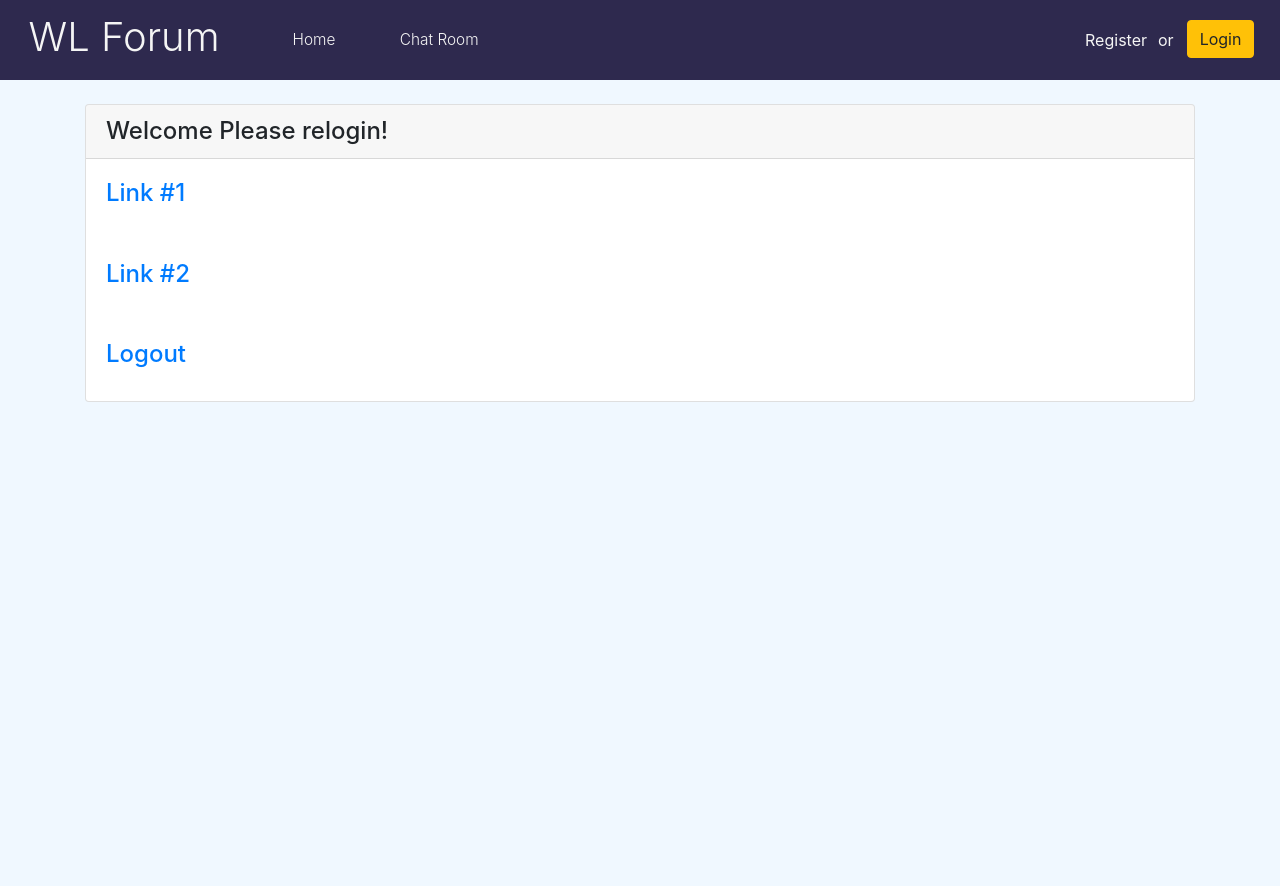
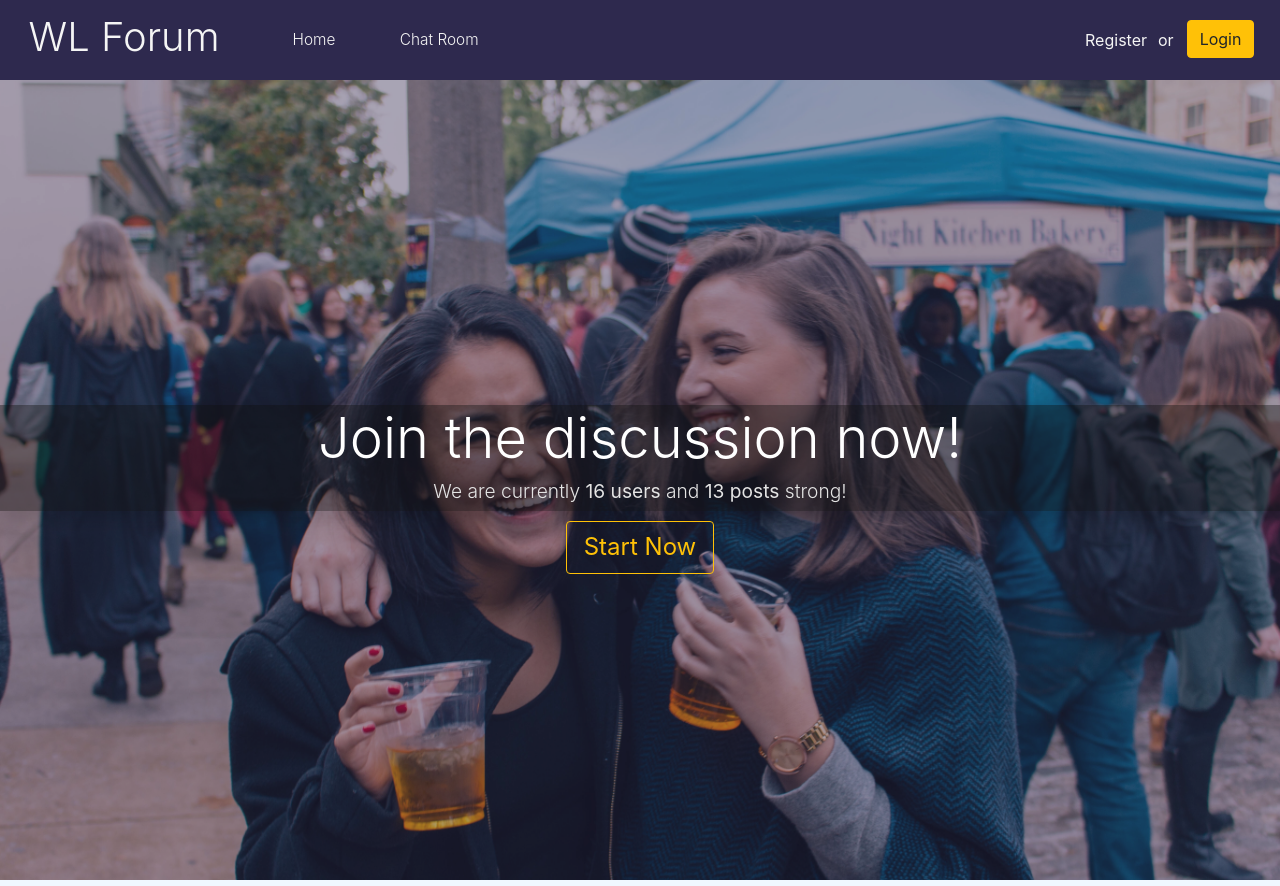
Before and after one commit to ZyphonGT/WebsiteLogin, a PHP site: page /menu.php in a window 1280 px wide. Before the commit the page ends 402 px from the top, so only its background shows below. Run offline with PHP 8.4, Linux system fonts and the light colour scheme; data comes from the database, SQL or seed files in the repository.

Commit message:
Styled "menu.php"

```diff
--- a/header.php
+++ b/header.php
@@ -27,6 +27,47 @@
             exit();
         }
         $_SESSION['LAST_ACTIVITY'] = time(); // update last activity time stamp
+
+        /******************
+         *   Functions    *
+         ******************/
+        // used in menu.php
+        function countUsers() {
+            $link = mysqli_connect("localhost","root","","brinets");
+            if(!$link) {
+                die("Connection Failed: ".mysqli_connect_error());
+            }
+
+            $sql  = "SELECT * FROM user";
+            $stmt = mysqli_stmt_init($link);
+            if(!mysqli_stmt_prepare($stmt, $sql)) {
+                return -1;
+            } else {
+                mysqli_stmt_execute($stmt);
+                $result = mysqli_stmt_get_result($stmt);
+
+                return mysqli_num_rows($result);
+            }
+        }
+
+        // used in menu.php
+        function countPosts() {
+            $link = mysqli_connect("localhost","root","","brinets");
+            if(!$link) {
+                die("Connection Failed: ".mysqli_connect_error());
+            }
+
+            $sql  = "SELECT * FROM post_table";
+            $stmt = mysqli_stmt_init($link);
+            if(!mysqli_stmt_prepare($stmt, $sql)) {
+                return -1;
+            } else {
+                mysqli_stmt_execute($stmt);
+                $result = mysqli_stmt_get_result($stmt);
+
+                return mysqli_num_rows($result);
+            }
+        }
 ?>
 
 
@@ -62,7 +103,7 @@
             } else {
                 $uid=$_SESSION['uid'];
                 $uid=strtoupper($uid);
-                echo    '<span id="or">Welcome back, '.$uid.'!</span>';
+                echo    '<span id="or">Signed in as '.$uid.'</span>';
             }
         ?>
 
--- a/menu.php
+++ b/menu.php
@@ -1,10 +1,37 @@
 <?php
 require 'header.php';
 ?>
-
 <link rel="stylesheet" href="style/menu.css">
 
 <main>
+    <div class="menu-bg">
+        <div class="menu-caption">
+            <div class="shadow">
+                <h1 class="display-4">
+
+                    <?php
+                        if(!isset($_SESSION['uid'])){
+                            echo 'Join the discussion now!';
+                        } else{
+                            echo 'Welcome back, '.$username.'!';
+                        }
+                    ?>
+                </h1>
+                <h6 class="display-4 caption-end">We are currently <strong><?php echo countUsers()?> users</strong> and <strong><?php echo countPosts()?> posts</strong> strong!</h6>
+            </div>
+
+            <a href="chat.php">
+            <button class="btn btn-outline-warning menu-button"><h4 class="display-4 btn-menu-text">
+                Start Now
+            </h4></button>
+            </a>
+        </div>
+
+    </div>
+
+</main>
+
+<!--
     <div class="container my-4">
         <div class="row">
             <div class="col-12">
@@ -23,7 +50,7 @@ require 'header.php';
             </div>
         </div>
     </div>
-</main>
+ -->
 
 <?php
     require 'footer.php';
--- a/style/header.css
+++ b/style/header.css
@@ -11,7 +11,9 @@ header h1{
     margin-top: 10px;
     color: whitesmoke;
 }
-
+nav > ul {
+    margin: 0
+}
 header h1 a {
     color: whitesmoke;
 }
@@ -90,4 +92,9 @@ header li:hover a{
 
 body {
     background-color: aliceblue;
+    height: 100%;
 }
+
+html {
+    height: 100%;
+}
--- a/style/menu.css
+++ b/style/menu.css
@@ -1,8 +1,62 @@
-.top-image{
-    background-image: "img/homepage.jpg";
-    height: 50%;
+
+.menu-bg{
+    background-image: url('../img/homepage.jpg');
+    height: 100%;
+    width: 100%;
+    box-shadow: 0 3000px rgba(46,41,78, 0.4) inset;
+    display: inline-block;
     position: relative;
     background-position: center;
     background-repeat: no-repeat;
     background-size: cover;
 }
+
+.menu-caption{
+    position: absolute;
+    left: 0;
+    top: 40%;
+    width: 100%;
+    padding: 5px 0px;
+
+}
+.shadow{
+    background-color: rgba(17, 17, 17, 0.4);
+}
+
+.menu-caption h1{
+    text-align: center;
+    color: #fff;
+}
+
+.menu-button{
+    display: block;
+    margin: 10px auto 0 auto;
+}
+
+.btn-menu-text{
+    text-decoration: none;
+    padding: 5px;
+    font-size: 1.5rem;
+    margin-bottom: 0px;
+    font-weight: 400;
+}
+
+a, a:hover{
+    text-decoration: none;
+}
+
+h6.caption-end{
+    padding-bottom: 8px;
+}
+
+.menu-caption h6{
+    font-size: 1.2rem;
+    text-align: center;
+    color: rgb(228, 228, 228);
+}
+
+main{
+    padding: 0px;
+    margin: 0px;
+    height: 100%;
+}
```
